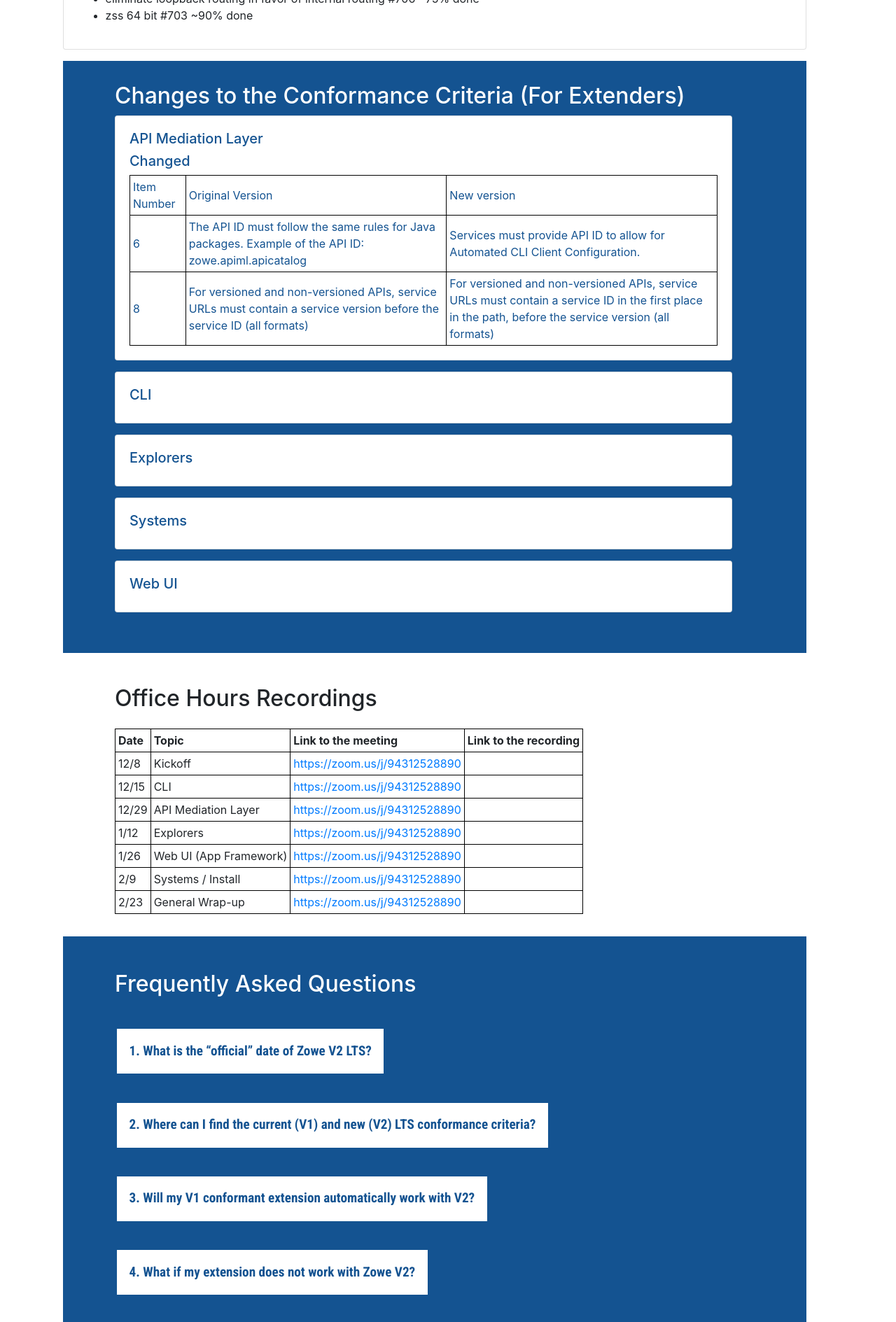
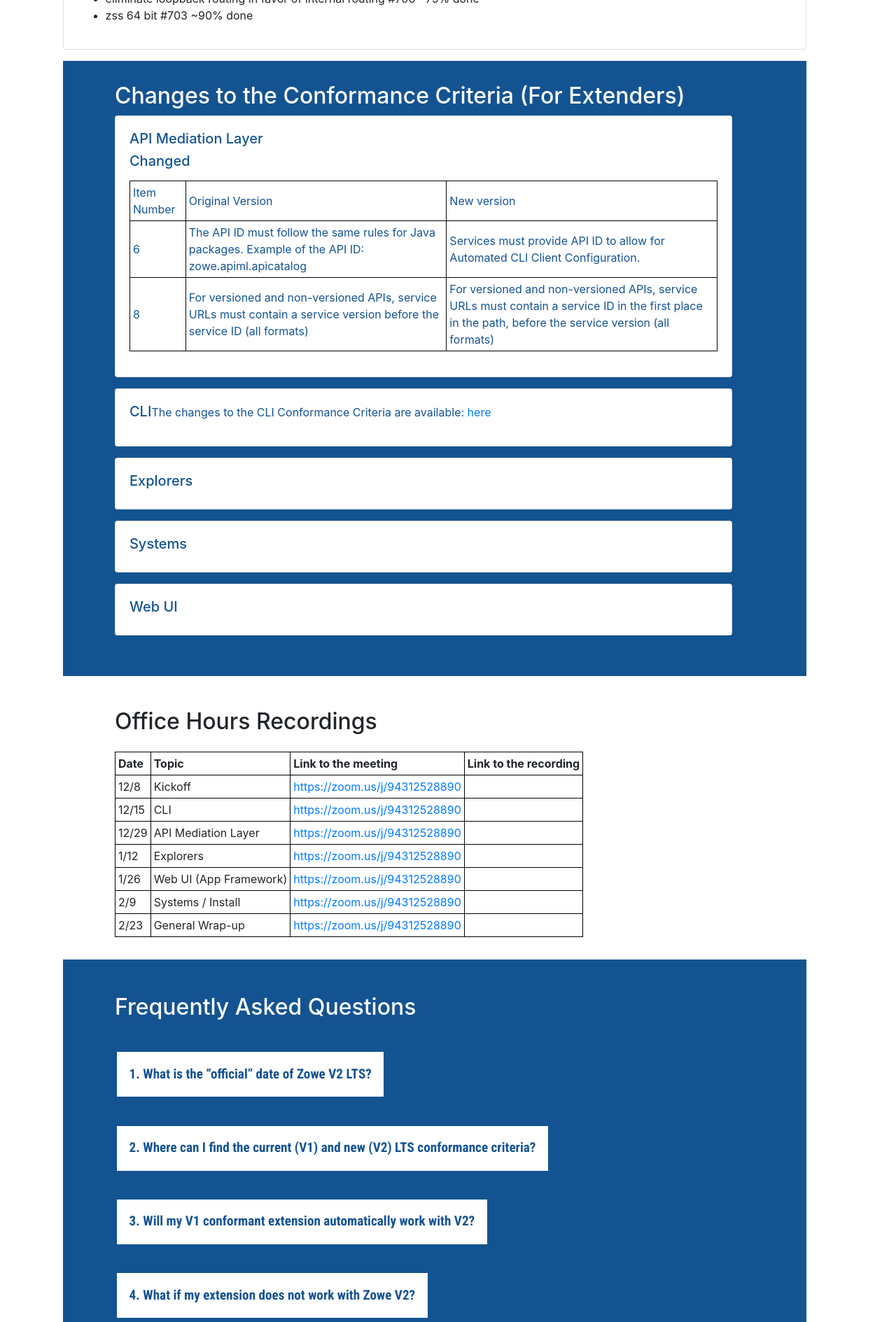
Before and after one commit to zowe/zowe.github.io, a Jekyll site: the page built from vNext.md, in a window 1280 px wide. Shown: the part 3220-5109 px from the top of the page at 70% size. Built offline with Jekyll 4.4.1, drawn with Linux system fonts in a browser that asks for light colours; our own code applies the rules of GitHub Pages for plain Markdown files.

Commit message:
Update colors, LInk to the CLI COnformance Criteria
Signed-off-by: Jakub Balhar <jakub@balhar.net>

```diff
--- a/vNext.md
+++ b/vNext.md
@@ -14,8 +14,12 @@
   display: none;
 }
 
-.bluebackground.conformance-criteria h5, .bluebackground.conformance-criteria .card-text, .bluebackground.conformance-criteria p, .bluebackground.conformance-criteria .card-body {
+.bluebackground.conformance-criteria h5, .bluebackground.conformance-criteria .card-text, .bluebackground.conformance-criteria .card-body {
   color: #145391;
+}
+
+p .card-black {
+  color: black;
 }
 </style>
 
@@ -227,6 +231,7 @@
         <h5 class="text-left">API Mediation Layer</h5>
       </div>
       <h5>Changed</h5>
+      <p class="card-black">
       <table>
       <tr>
       <td>Item Number</td>
@@ -248,6 +253,7 @@
         the first place in the path, before the service version (all formats)</td>
       </tr>
       </table>
+      </p>
     </div>
   </div>
 
@@ -255,6 +261,7 @@
     <div class="card-body">
       <div class="d-flex align-items-baseline">
         <h5 class="text-left">CLI</h5>
+        <p class="card-black">The changes to the CLI Conformance Criteria are available: <a href="https://ibm.box.com/s/fwlub33qln51r276c1qkijdcq7pgql0i">here</a></p>
       </div>
     </div>
   </div>
```
